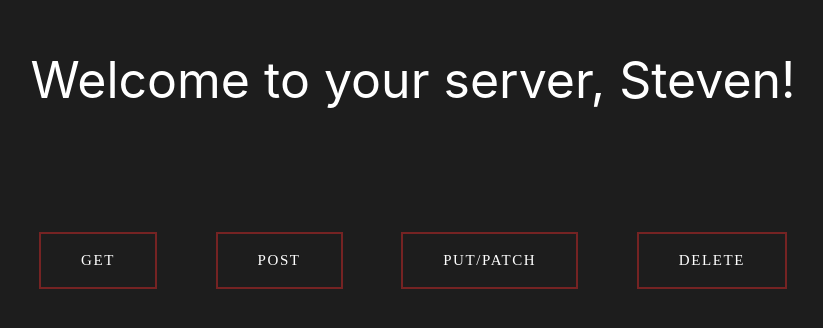
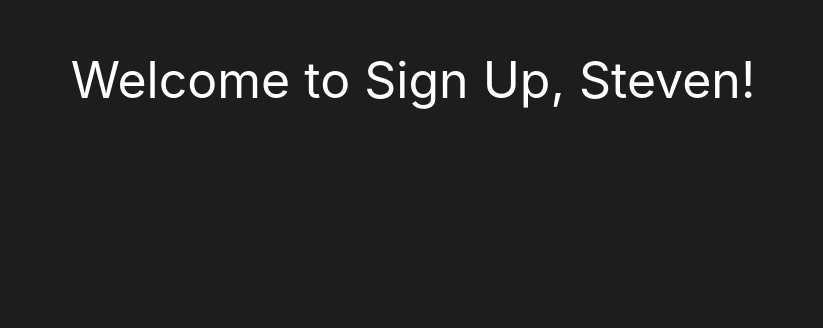
Before and after one commit to steven-rr/fullstackProject, a React (Create React App) app in the folder client/: page /form in a window 1280 px wide. Shown: the top 328 px of the page, without its empty margins (227-1050 px from the left). Built offline with nearby package versions, Linux system fonts and the light colour scheme.

Commit message:
adding react router, and sign up page.

```diff
--- a/client/package.json
+++ b/client/package.json
@@ -9,6 +9,7 @@
     "axios": "^0.21.4",
     "react": "^17.0.2",
     "react-dom": "^17.0.2",
+    "react-router-dom": "^5.3.0",
     "react-scripts": "4.0.3",
     "web-vitals": "^1.1.2"
   },
@@ -36,5 +37,5 @@
       "last 1 safari version"
     ]
   },
-  "proxy":"http://localhost:3001"
+  "proxy": "http://localhost:3001"
 }
--- a/client/src/App.js
+++ b/client/src/App.js
@@ -1,11 +1,20 @@
 import './App.css';
 import Home from "./pages/Home"
+import Form from "./pages/Form"
+
+import {BrowserRouter as Router, Switch, Route} from 'react-router-dom'
 
 function App() {
   return (
-    <div className="App">
-      <Home></Home>
-    </div>
+    <Router>
+      <div className="App">
+        <Switch>
+          <Route path="/" exact component = {Home} />
+          <Route path="/form" component = {Form} />
+
+        </Switch>
+      </div>
+    </Router>
   );
 }
 
--- /dev/null
+++ b/client/src/pages/Form.js
@@ -0,0 +1,13 @@
+import React from 'react'
+import FormCSS from "./Form.module.css"
+
+const Form = () => {
+    return (
+        <div className={FormCSS.formContainer}>
+            <div className= {FormCSS.textStyle}>Welcome to Sign Up, Steven! </div>
+
+        </div>
+    )
+}
+
+export default Form
--- /dev/null
+++ b/client/src/pages/Form.module.css
@@ -0,0 +1,15 @@
+
+.formContainer
+{
+    background-color: rgb(29, 29, 29);
+    height: 100%;
+}
+
+.textStyle
+{
+    display: block;
+    padding-top: 50px;
+    color: #fff;
+    font-size: 50px;
+
+}
```
Also changed, not shown: 1 other file (tests, documents, lock files or other folders).
